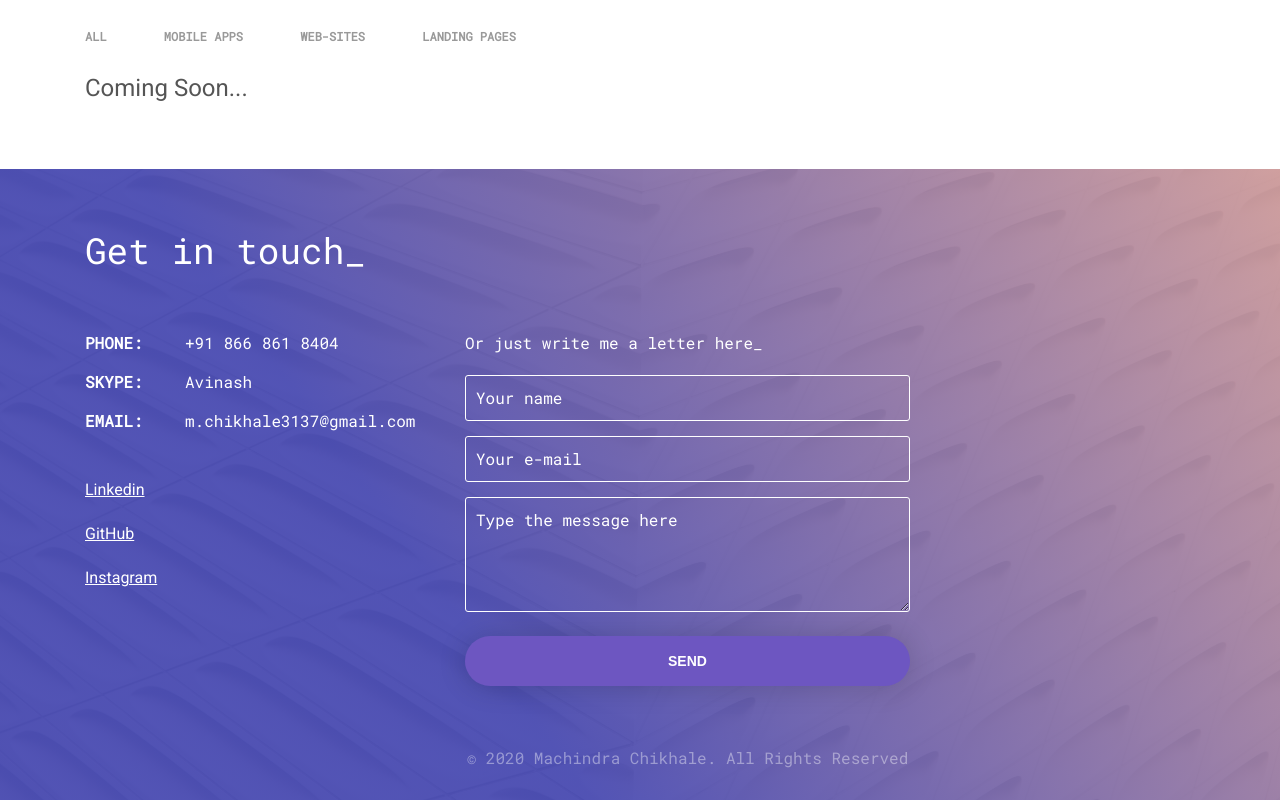
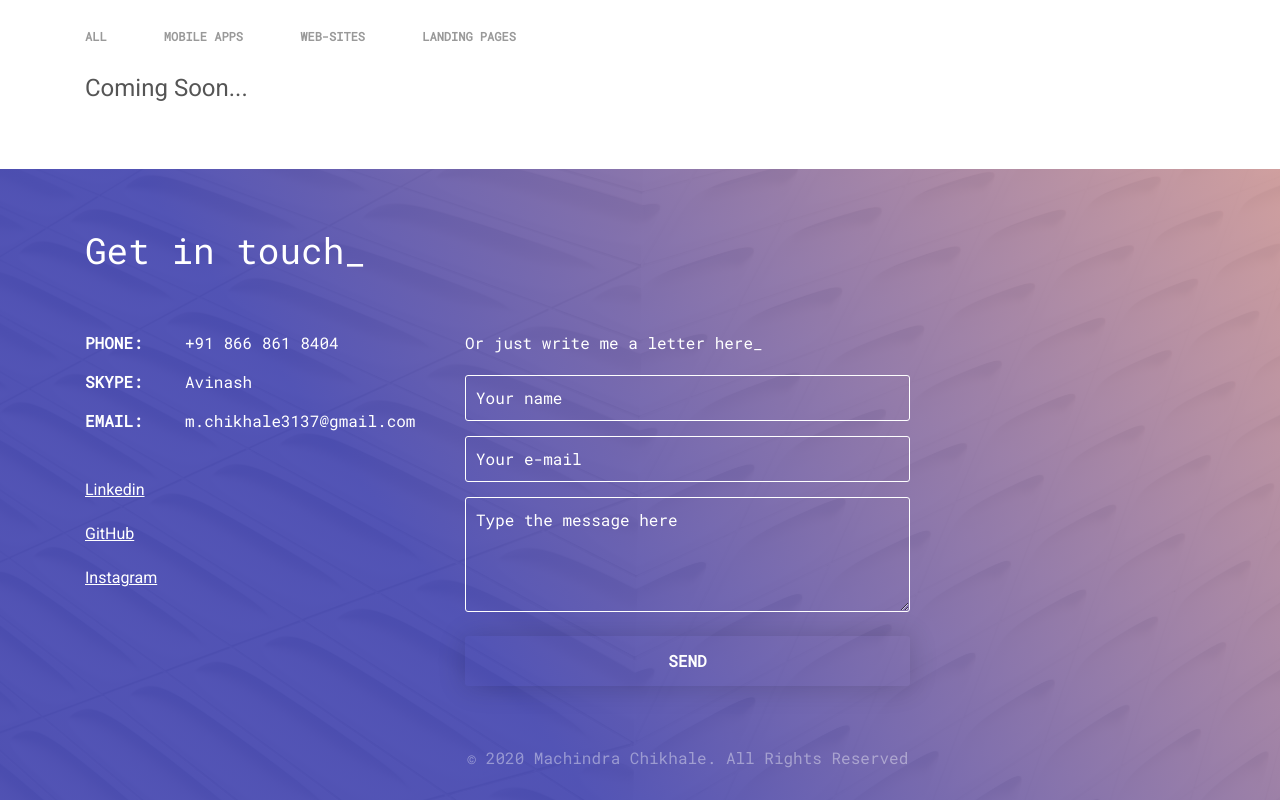
Before and after one commit to avi3137/Profile, a plain HTML site: page index.html in a window 1280 px wide. Shown: the part 2636-3436 px from the top of the page. Drawn offline with Linux system fonts and the light colour scheme; a script that the page names is missing.

Commit message:
first commit

```diff
--- a/index.html
+++ b/index.html
@@ -567,7 +567,7 @@
             </form> -->
             <!-- modify this form HTML and place wherever you want your form -->
 
-            <form action="https://formspree.io/xknopjab" method="POST" class="js-form">
+            <form action="https://formspree.io/xknopjab" method="post">
               <div class="form-group">
                 <input class="form-field js-field-name" type="text" name="name" placeholder="Your name" required>
                 <span class="form-validation"></span>
@@ -584,7 +584,8 @@
               </div>
 
               <!-- your other form fields go here -->
-              <button type="submit" class="site-btn site-btn--form">Send</button>
+              <!-- <button type="submit" >Send</button> -->
+              <input type="submit" value="Send" class="site-btn site-btn--form">
             </form>
           </div>
           <div class="footer">
```
